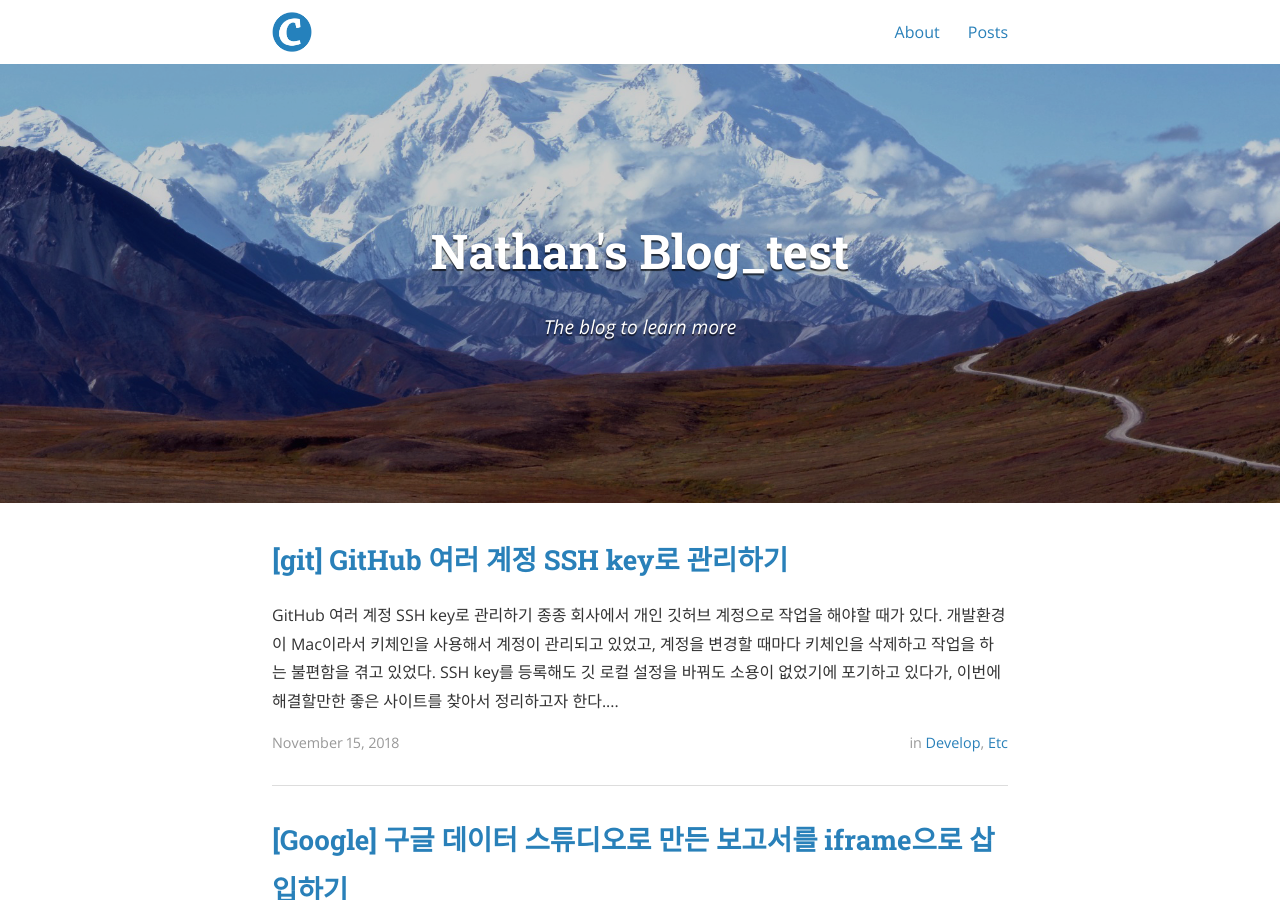
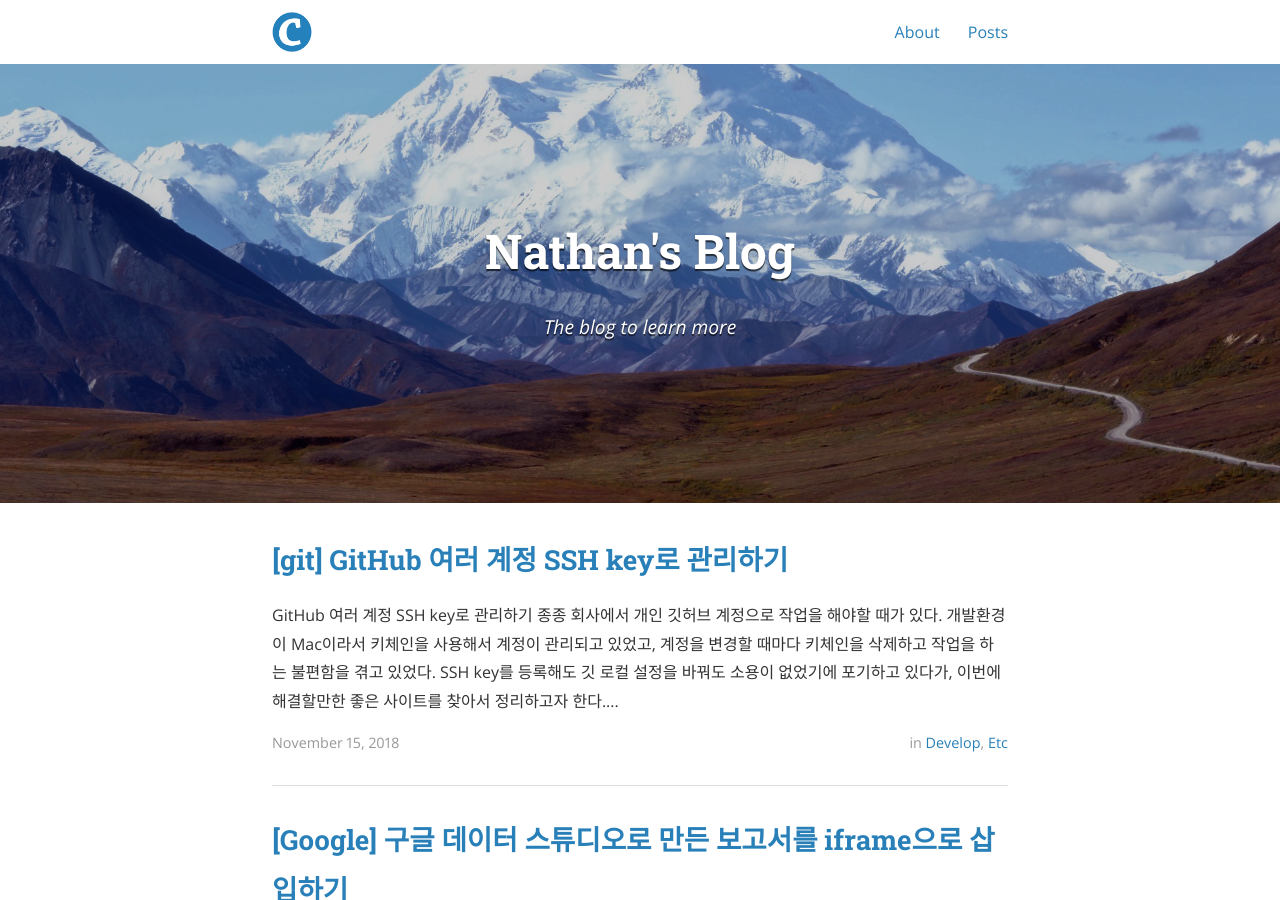
Before and after one commit to monkey3199/monkey3199.github.io, a Jekyll site: the page built from index.html, in a window 1280 px wide and 900 px high. Built offline with Jekyll 4.4.1, drawn with Linux system fonts in a browser that asks for light colours; nearby versions of some CDN libraries; the list of posts is cut into pages by our own code; some of the changed text lies outside the part shown.

Commit message:
test 삭제

```diff
--- a/_config.yml
+++ b/_config.yml
@@ -9,7 +9,7 @@ exclude:
   - "/vendor/"
 
 # Site settings
-title: "Nathan's Blog_test"
+title: "Nathan's Blog"
 subtitle: "The blog to learn more"
 email: monkey3199@gmail.com
 name: Nathan Kwon
@@ -22,7 +22,6 @@ baseurl: "" # the subpath of your site, e.g. /blog/
 url: "https://monkey3199.github.io" # the base hostname & protocol for your site
 cover: "/assets/header_image.jpg"
 logo: "/assets/logo.png"
-pages: test
 
 # Build settings
 markdown: kramdown
```
